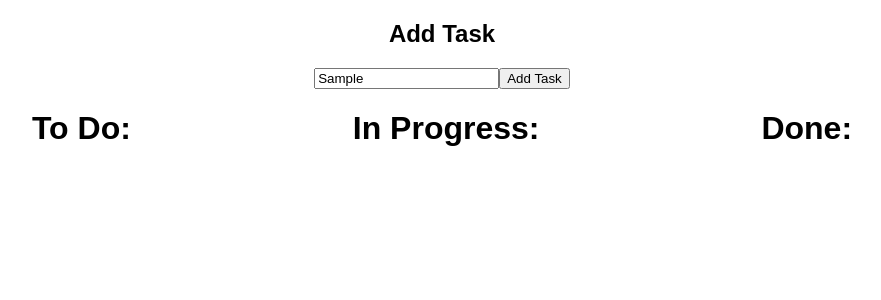
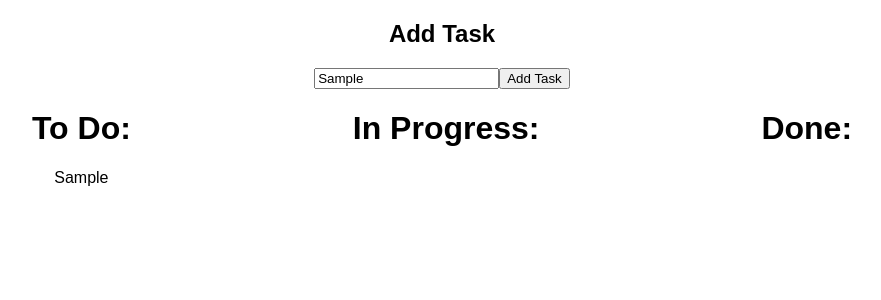
Before and after one commit to shanbatla/with-jest-app, a Next.js app: page /amex in a window 1280 px wide. Both pictures are taken after typing "Sample" into the empty fields and a click on the button "Add Task". Shown: the top 300 px of the page, without its empty margins (198-1079 px from the left). Built offline with nearby package versions, Linux system fonts and the light colour scheme.

Commit message:
Add todos.

```diff
--- a/pages/amex/index.js
+++ /dev/null
@@ -1,26 +0,0 @@
-import React from "react";
-
-export default function Amex() {
-  return (
-    <div className="amex-container">
-      <div className="add-task-container">
-        <div>
-          <h2>Add Task</h2>
-          <input type="text" />
-          <button>Add Task</button>
-        </div>
-      </div>
-      <div className="task-container">
-        <div className="todo">
-          <h1>To Do:</h1>
-        </div>
-        <div className="inprogress">
-          <h1>In Progress:</h1>
-        </div>
-        <div className="done">
-          <h1>Done:</h1>
-        </div>
-      </div>
-    </div>
-  );
-}
--- /dev/null
+++ b/pages/amex/index.tsx
@@ -0,0 +1,41 @@
+import React, { useRef, useState } from "react";
+
+export default function Amex() {
+  const [todoList, setTodoList] = useState<Array<string | null>>([])
+
+  const inputRef = useRef<HTMLInputElement>(null)
+
+  function addTodo(): void {
+    if (inputRef.current !== null && inputRef.current.value.length > 0) {
+      setTodoList([...todoList, inputRef.current.value])
+    }
+  }
+
+  return (
+    <div className="amex-container">
+      <div className="add-task-container">
+        <div>
+          <h2>Add Task</h2>
+          <input type="text" ref={inputRef} />
+          <button onClick={addTodo}>Add Task</button>
+        </div>
+      </div>
+      <div className="task-container">
+        <div className="todo">
+          <h1>To Do:</h1>
+          {todoList.map((todo, idx) => {
+            return (
+              <div key={idx}>{todo}</div>
+            )
+          })}
+        </div>
+        <div className="inprogress">
+          <h1>In Progress:</h1>
+        </div>
+        <div className="done">
+          <h1>Done:</h1>
+        </div>
+      </div>
+    </div>
+  );
+}
```
